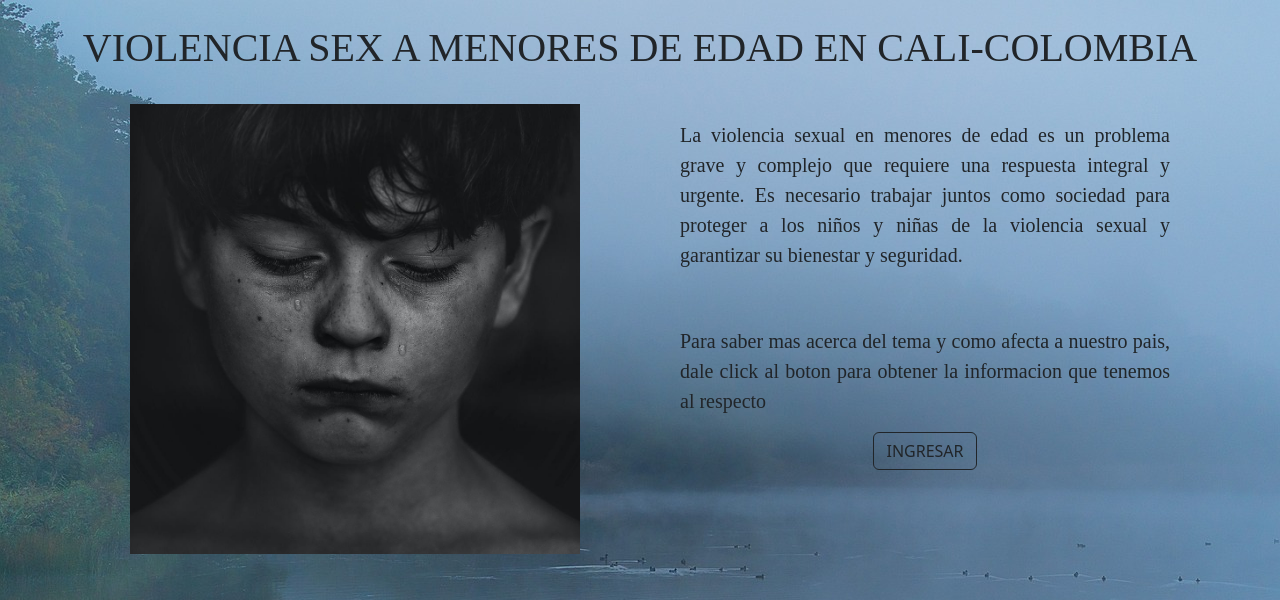
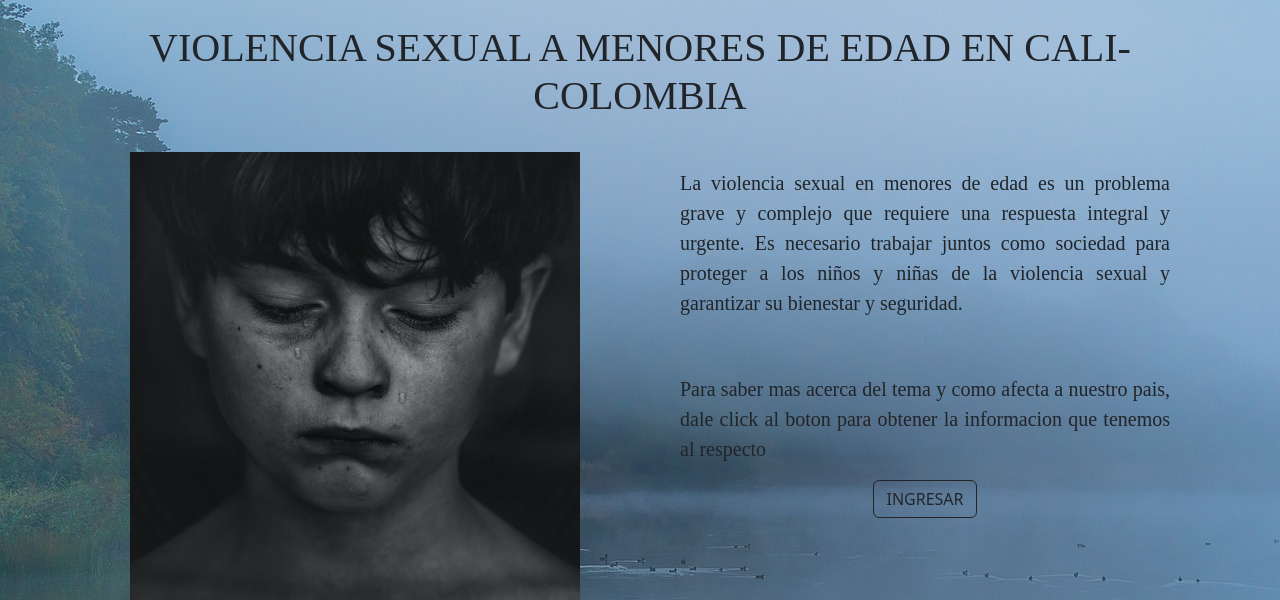
Before and after one commit to esgiva/pagina, a plain HTML site: page index.html in a window 1280 px wide. Shown: the top 600 px of the page. Drawn offline with nearby package versions, Linux system fonts and the light colour scheme.

Commit message:
commit 5

```diff
--- a/index.html
+++ b/index.html
@@ -18,7 +18,7 @@
   <div class="container text-center">
     <div class="row align-items-start">
       <div class="col">
-        <h1>VIOLENCIA SEX A MENORES DE EDAD EN CALI-COLOMBIA</h1>
+        <h1>VIOLENCIA SEXUAL A MENORES DE EDAD EN CALI-COLOMBIA</h1>
       </div>
     </div>
   </div>
```
